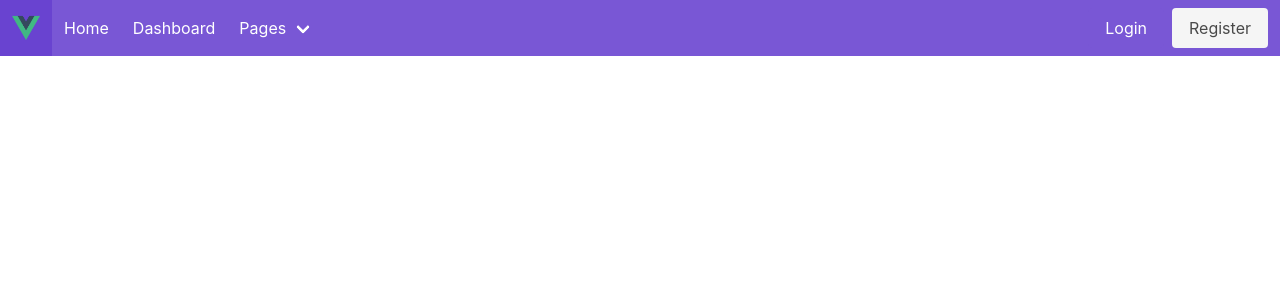
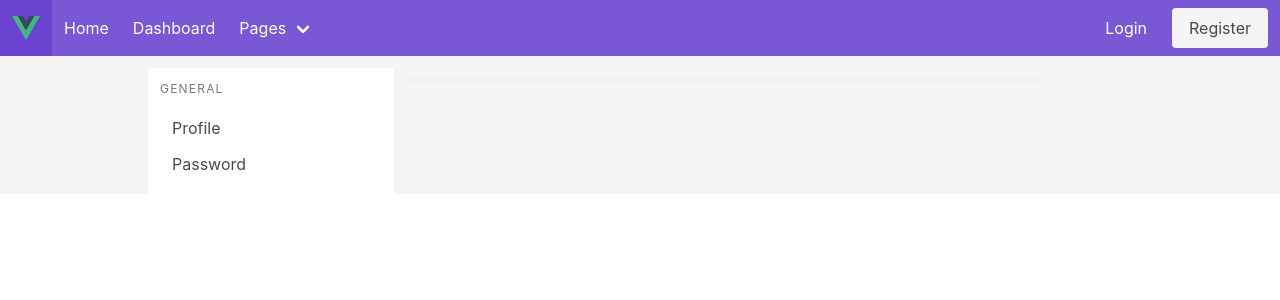
Before and after one commit to rscipher001/creator_ui, a Vue app: page /setting in a window 1280 px wide. Shown: the top 300 px of the page. Built offline with nearby package versions, Linux system fonts and the light colour scheme; no server answers.

Commit message:
Dumb settings page added

```diff
--- a/src/App.vue
+++ b/src/App.vue
@@ -1,7 +1,11 @@
 <template>
   <div id="app" class="has-background-light">
-    <nav-bar></nav-bar>
-    <router-view />
+    <div class="block">
+      <nav-bar></nav-bar>
+    </div>
+    <div class="block">
+      <router-view />
+    </div>
   </div>
 </template>
 
--- a/src/router/index.js
+++ b/src/router/index.js
@@ -67,6 +67,14 @@ const routes = [
       auth: true,
     },
   },
+  {
+    path: "/setting",
+    name: "Setting",
+    component: () => import("../views/Setting.vue"),
+    meta: {
+      auth: true,
+    },
+  },
 ];
 // RoutesEnd
 
--- /dev/null
+++ b/src/views/Setting.vue
@@ -0,0 +1,18 @@
+<template>
+  <section>
+    <div class="container is-max-desktop">
+      <div class="columns">
+        <aside class="menu column is-3 has-background-white">
+          <p class="menu-label">General</p>
+          <ul class="menu-list">
+            <li><a>Profile</a></li>
+            <li><a>Password</a></li>
+          </ul>
+        </aside>
+        <div class="column is-8">
+          <div class="card"></div>
+        </div>
+      </div>
+    </div>
+  </section>
+</template>
```
